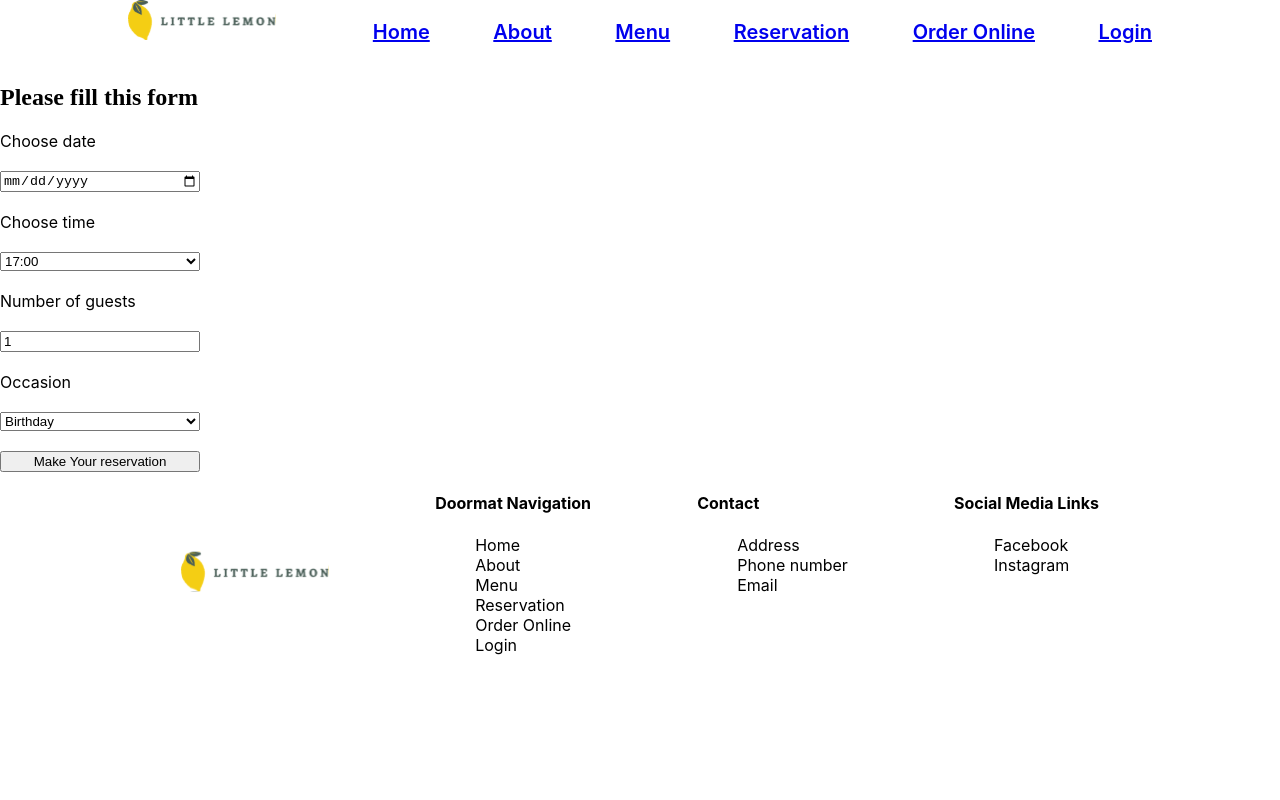
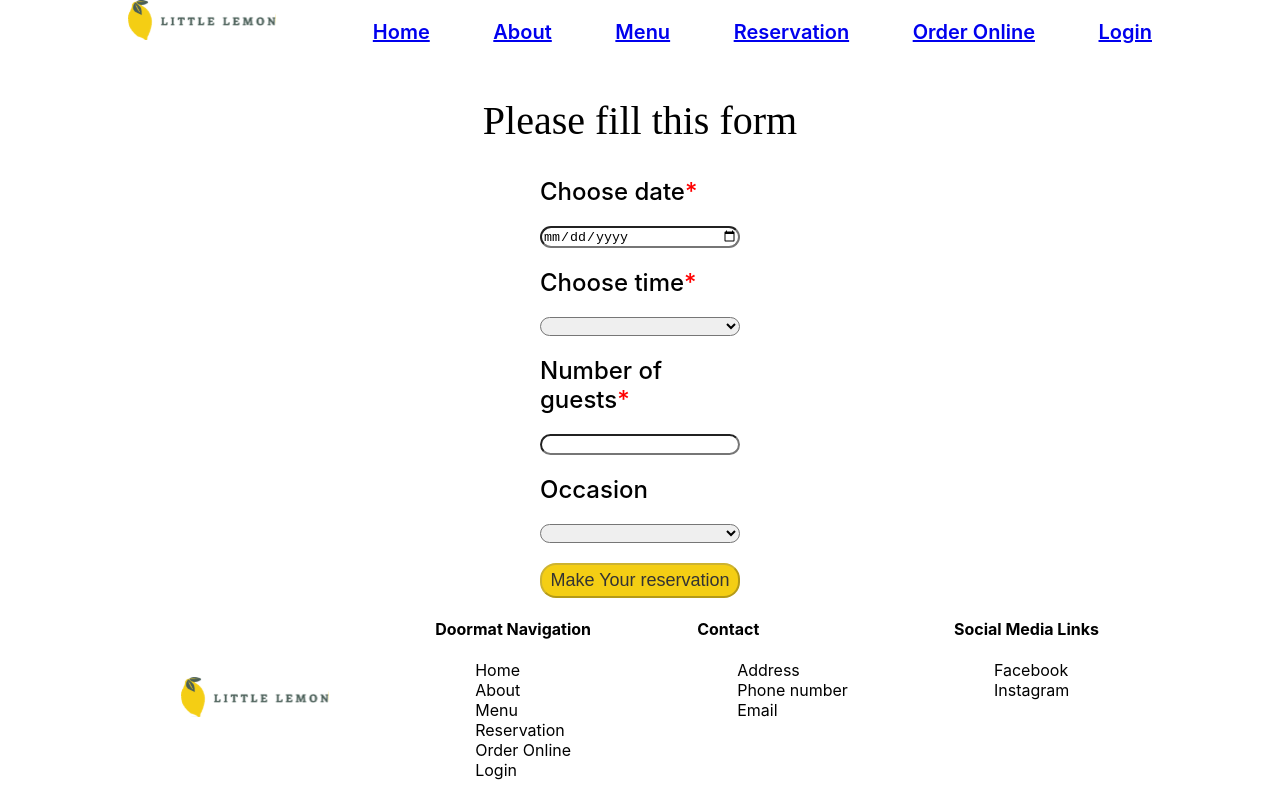
Before and after one commit to Nedhel/capstone-project, a React (Create React App) app: page /booking in a window 1280 px wide. Built offline with nearby package versions, Linux system fonts and the light colour scheme.

Commit message:
Improving the experience week 3

```diff
--- a/src/App.css
+++ b/src/App.css
@@ -180,6 +180,10 @@ h1,h2,h3{
 p{
   font-family: 'Karla', serif;
 }
+.dateLabel::after, .timeLabel::after, .guestsLabel::after{
+  content: '*';
+  color: red;
+}
 .footer{
   display: flex;
   justify-content: space-around;
@@ -205,7 +209,32 @@ p{
   color: #EDEFEE;
   text-align: center;
 }
-
+.bookingpage{
+  display: flex;
+  flex-direction: column;
+  justify-content: center;
+  align-items: center;
+}
+.bookingpage h1{
+  font-size: 40px;
+  font-weight: 500;
+}
+.form input,select{
+  border-radius: 16px;
+}
+.form label{
+  font-size: 24px;
+  font-weight: 500;
+}
+.form input[type='submit']{
+  background-color: #F4CE14;
+  border-radius: 16px;
+  color:#333333;
+  padding: 5px;
+  font-family: 'Karla' serif;
+  font-weight: medium;
+  font-size: 18px;
+}
 @media only screen and (max-width: 800px) {
   .header{
     display: flex;
--- a/src/components/Bookingform.jsx
+++ b/src/components/Bookingform.jsx
@@ -1,14 +1,25 @@
 import { useState } from "react"
 
 export default function Bookingform({availableTime, setAvailableTime, submitForm}){
-    const [date, setDate] = useState("");
-    const [time, setTime] = useState("17:00");
-    const [guests, setGuests] = useState(1);
-    const [occasion, setOccasion] = useState("");
+    const [date, setDate] = useState();
+    const [time, setTime] = useState();
+    const [guests, setGuests] = useState();
+    const [occasion, setOccasion] = useState();
+    const [validDate, setValidDate] = useState(true);
 
+    function isValidDate(date){
+        const splitDate = date.split("-");
+        const dateSelected = new Date(parseInt(splitDate[0]), parseInt(splitDate[1]) - 1, parseInt(splitDate[2]));
+        return dateSelected >= new Date()? true: false;
+    }
     function handleDate(e){
         setDate(e.target.value);
-        setAvailableTime(e.target.value)
+        if(isValidDate(e.target.value)){
+            setAvailableTime(e.target.value)
+            setValidDate(true)
+        }else{
+            setValidDate(false)
+        }
     }
     function handleTime(e){
         setTime(e.target.value)
@@ -22,26 +33,30 @@ export default function Bookingform({availableTime, setAvailableTime, submitForm
     function handleSubmit(e){
         e.preventDefault();
         const formData={date:date, time:time, guests:guests, occasion:occasion}
-        submitForm(formData)
+        console.log(formData)
+        //submitForm(formData)
     }
     return(
-        <form style={{display: 'grid', maxWidth: '200px', gap: '20px'}} onSubmit={handleSubmit}>
-            <label htmlFor="date">Choose date</label>
-            <input type="date" id="date" value={date} onChange={handleDate} required/>
-            <label htmlFor="time">Choose time</label>
+        <form style={{display: 'grid', maxWidth: '200px', gap: '20px'}} className='form' onSubmit={handleSubmit}>
+            <label htmlFor="date" className="dateLabel">Choose date</label>
+            <input type="date" id="date" value={date} onChange={handleDate} required />
+            {validDate?null:<p style={{color:'red',fontSize:'small'}}>Reservation day should be from tomorrow and onwards</p>}
+            <label htmlFor="time" className="timeLabel">Choose time</label>
             <select id="time" value={time} onChange={handleTime} required>
+                <option></option>
                 {
                     availableTime.times.map(time=><option key={time}>{time}</option>)
                 }
             </select>
-            <label htmlFor="guests">Number of guests</label>
-            <input type="number" placeholder="1" min="1" max="10" id="guests" value={guests} onChange={handleGuests} required/>
+            <label htmlFor="guests" className="guestsLabel">Number of guests</label>
+            <input type="number" min="1" max="10" id="guests" value={guests} onChange={handleGuests} required/>
             <label htmlFor="occasion">Occasion</label>
-            <select id="occasion" value={occasion} onChange={handleOccasion} required>
-                <option>Birthday</option>
-                <option>Anniversary</option>
+            <select id="occasion" value={occasion} onChange={handleOccasion}>
+                <option value="none"></option>
+                <option value="Birthday">Birthday</option>
+                <option value="ANniversary">Anniversary</option>
             </select>
-            <input type="submit" value="Make Your reservation" />
+            <input type="submit" value="Make Your reservation" disabled={date && time && guests?false:true} aria-label="On Click"/>
 
         </form>
     )
--- a/src/components/HeroSeccion.jsx
+++ b/src/components/HeroSeccion.jsx
@@ -1,12 +1,17 @@
 import Restauranfood from '../assets/restauranfood.jpg'
+import { useNavigate } from "react-router-dom";
 export function HeroSeccion(){
+    const navigate = useNavigate();
+    function handleButtonClick(){
+        navigate("/booking");
+    }
     return(
         <section className="heroContainer">
             <div className='heroInfoContainer'>
                 <h1>Little Lemon</h1>
                 <h3>Chicago</h3>
                 <p>Lorem ipsum dolor sit amet, consectetur adipiscing elit, sed do eiusmod tempor incididunt ut labore et dolore magna aliqua. Consectetur adipiscing elit, sed do eiusmod tempor incididunt ut labore et dolore magna aliqua.</p>
-                <button>Reserve Table</button>
+                <button onClick={handleButtonClick} aria-label="On Click">Reserve Table</button>
             </div>
             <div className='heroImgContainer'>
                 <img src={Restauranfood} alt="Restauran" />
--- a/src/components/Nav.jsx
+++ b/src/components/Nav.jsx
@@ -5,22 +5,22 @@ export function Nav(){
         <nav className="nav">
             <ul>
                 <li>
-                    <Link to='/'>Home</Link>
+                    <Link to='/' aria-label="On Click">Home</Link>
                 </li>
                 <li>
-                    <Link to=''>About</Link>
+                    <Link to='' aria-label="On Click">About</Link>
                 </li>
                 <li>
-                    <Link to=''>Menu</Link>
+                    <Link to='' aria-label="On Click">Menu</Link>
                 </li>
                 <li>
-                    <Link to='booking'>Reservation</Link>
+                    <Link to='/booking' aria-label="On Click">Reservation</Link>
                 </li>
                 <li>
-                    <Link to=''>Order Online</Link>
+                    <Link to='' aria-label="On Click">Order Online</Link>
                 </li>
                 <li>
-                    <Link to=''>Login</Link>
+                    <Link to='' aria-label="On Click">Login</Link>
                 </li>
             </ul>
         </nav>
```
Also changed, not shown: 1 other file (tests, documents, lock files or other folders).
